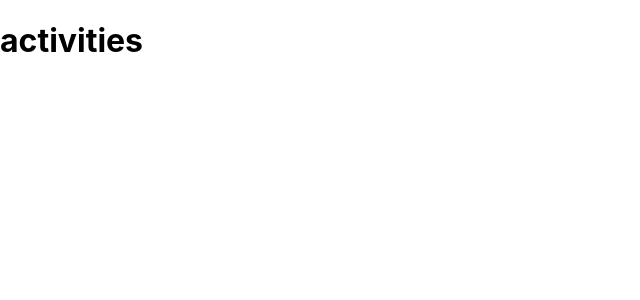
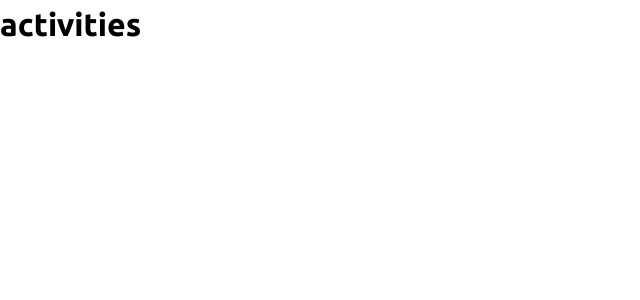
Before and after one commit to RoWaBo/rts-terminsopgave, a React (Create React App) app: page / in a window 1280 px wide. Shown: the top 300 px of the page, without its empty margins (0-640 px from the left). Built offline with nearby package versions, Linux system fonts and the light colour scheme.

Commit message:
Added css boilerplate and fonts to Index.css

```diff
--- a/src/style/index.css
+++ b/src/style/index.css
@@ -1,8 +1,12 @@
+@import url('https://fonts.googleapis.com/css2?family=Ubuntu:ital,wght@0,300;0,400;0,500;0,700;1,300;1,400;1,500;1,700&display=swap');
+@import url('https://fonts.googleapis.com/css2?family=Racing+Sans+One&display=swap');
+@import url('https://fonts.googleapis.com/css2?family=Roboto:ital,wght@0,100;0,300;0,400;0,500;0,700;0,900;1,100;1,300;1,400;1,500;1,700;1,900&display=swap');
+
 body {
   margin: 0;
-  font-family: -apple-system, BlinkMacSystemFont, 'Segoe UI', 'Roboto', 'Oxygen',
-    'Ubuntu', 'Cantarell', 'Fira Sans', 'Droid Sans', 'Helvetica Neue',
-    sans-serif;
+  font-family: 'Ubuntu', sans-serif;
+  /* font-family: 'Racing Sans One', cursive; */
+  /* font-family: 'Roboto', sans-serif; */
   -webkit-font-smoothing: antialiased;
   -moz-osx-font-smoothing: grayscale;
 }
@@ -11,3 +15,27 @@
   font-family: source-code-pro, Menlo, Monaco, Consolas, 'Courier New',
     monospace;
 }
+
+/* === Boilerplate === */
+#root {
+  overflow-x: hidden;
+}
+* {
+  margin: 0;
+  padding: 0;
+  box-sizing: border-box;
+  line-height: 1.5;
+}
+img {
+  width: 100%;
+  height: auto;
+  display: block;
+}
+a {
+  text-decoration: none;
+  color: black;
+}
+ul {
+  list-style: none;
+}
+/* === */
```
